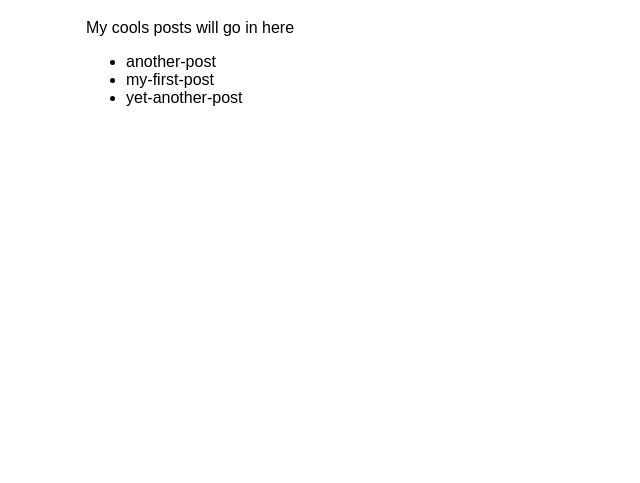
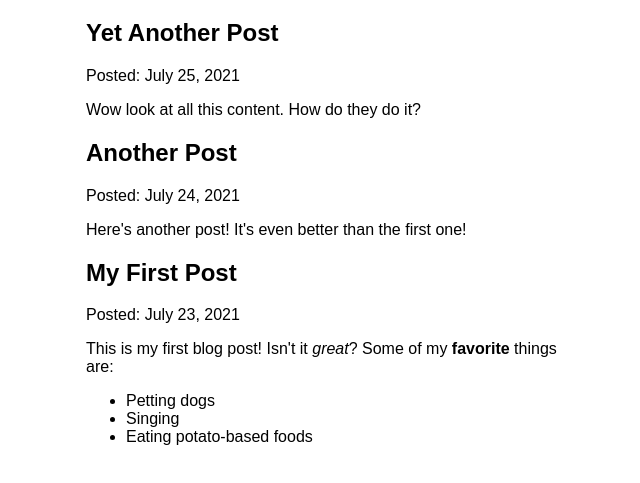
Before and after one commit to nora-nent/archi-ve, a Gatsby site: page /blog in a window 1280 px wide. Shown: the part 157-640 px from the top of the page, without its empty margins (304-944 px from the left). Built offline with nearby package versions, Linux system fonts and the light colour scheme; Gatsby itself is replaced by a stand-in of ours.

Commit message:
Finished Gatsby Tutorial Part 5

```diff
--- a/blog/another-post.mdx
+++ b/blog/another-post.mdx
@@ -0,0 +1,5 @@
+---
+title: "Another Post"
+date: "2021-07-24"
+---
+Here's another post! It's even better than the first one!
--- a/blog/my-first-post.mdx
+++ b/blog/my-first-post.mdx
@@ -0,0 +1,9 @@
+---
+title: "My First Post"
+date: "2021-07-23"
+---
+This is my first blog post! Isn't it *great*?
+Some of my **favorite** things are:
+* Petting dogs
+* Singing
+* Eating potato-based foods
--- a/blog/yet-another-post.mdx
+++ b/blog/yet-another-post.mdx
@@ -0,0 +1,5 @@
+---
+title: "Yet Another Post"
+date: "2021-07-25"
+---
+Wow look at all this content. How do they do it?
--- a/gatsby-config.js
+++ b/gatsby-config.js
@@ -12,6 +12,7 @@
                 name: `blog`,
                 path: `${__dirname}/blog`,
               }
-            }
+            },
+            "gatsby-plugin-mdx",
           ],
 };
--- a/package.json
+++ b/package.json
@@ -15,9 +15,12 @@
     "clean": "gatsby clean"
   },
   "dependencies": {
+    "@mdx-js/mdx": "^1.6.22",
+    "@mdx-js/react": "^1.6.22",
     "gatsby": "^3.11.1",
     "gatsby-plugin-gatsby-cloud": "^3.0.0",
     "gatsby-plugin-image": "^1.12.0",
+    "gatsby-plugin-mdx": "^2.12.0",
     "gatsby-plugin-sharp": "^3.12.0",
     "gatsby-source-filesystem": "^3.12.0",
     "react": "^17.0.1",
--- a/src/pages/blog.js
+++ b/src/pages/blog.js
@@ -1,32 +1,39 @@
 import * as React from 'react'
 import { graphql } from 'gatsby'
+import { MDXRenderer } from 'gatsby-plugin-mdx'
 import Layout from '../components/layout'
 
 const BlogPage = ( {data} ) => {
     return (
         <Layout pageTitle="My Blog Posts">
-            <p>My cools posts will go in here</p>
-            <ul>
-                {
-                    data.allFile.nodes.map(node => (
-                        <li key={node.name}>
-                            {node.name}
-                        </li>
-                    ))
-                }
-            </ul>
+            {
+                data.allMdx.nodes.map((node) => (
+                    <article key={node.id}>
+                        <h2>{node.frontmatter.title}</h2>
+                        <p>Posted: {node.frontmatter.date}</p>
+                        <MDXRenderer>
+                            {node.body}
+                        </MDXRenderer>
+                    </article>
+                ))
+            }
         </Layout>
     )
 }
 
 export const query = graphql`
     query {
-        allFile {
-            nodes {
-                name
+        allMdx(sort: {fields: frontmatter___date, order: DESC}) {
+        nodes {
+            frontmatter {
+                date(formatString: "MMMM D, YYYY")
+                title
             }
+            id
+            body
         }
     }
+}
 `
 
 export default BlogPage
```
Also changed, not shown: 1 other file.
